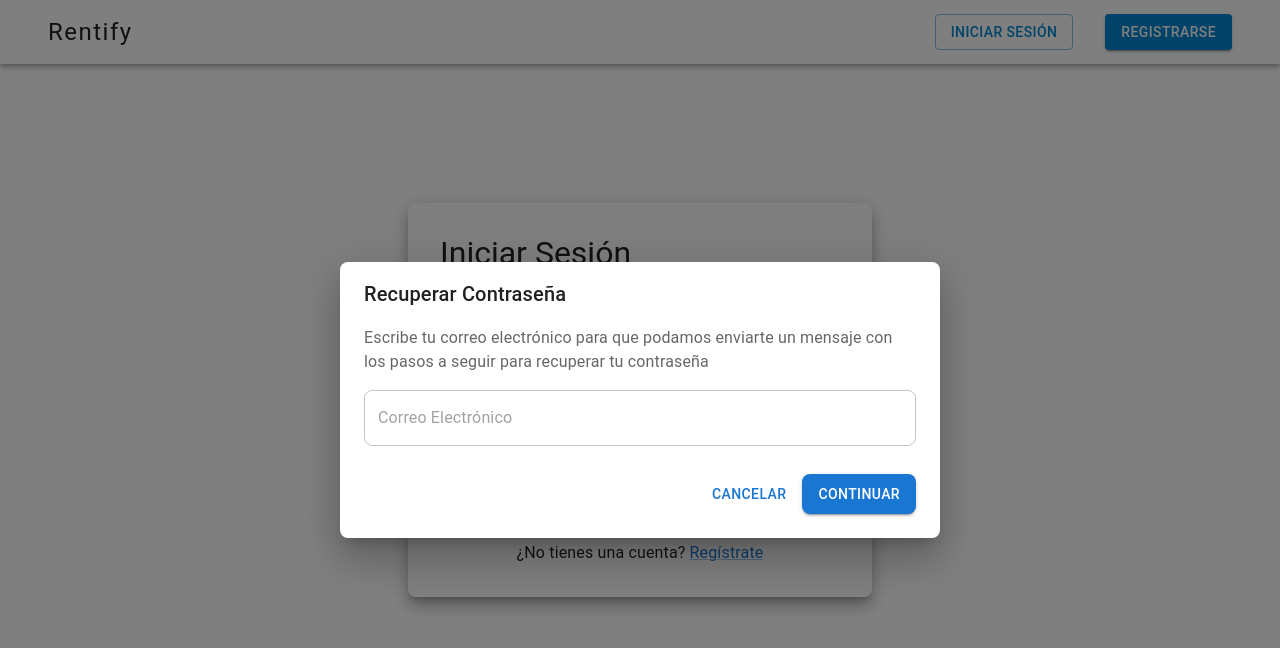
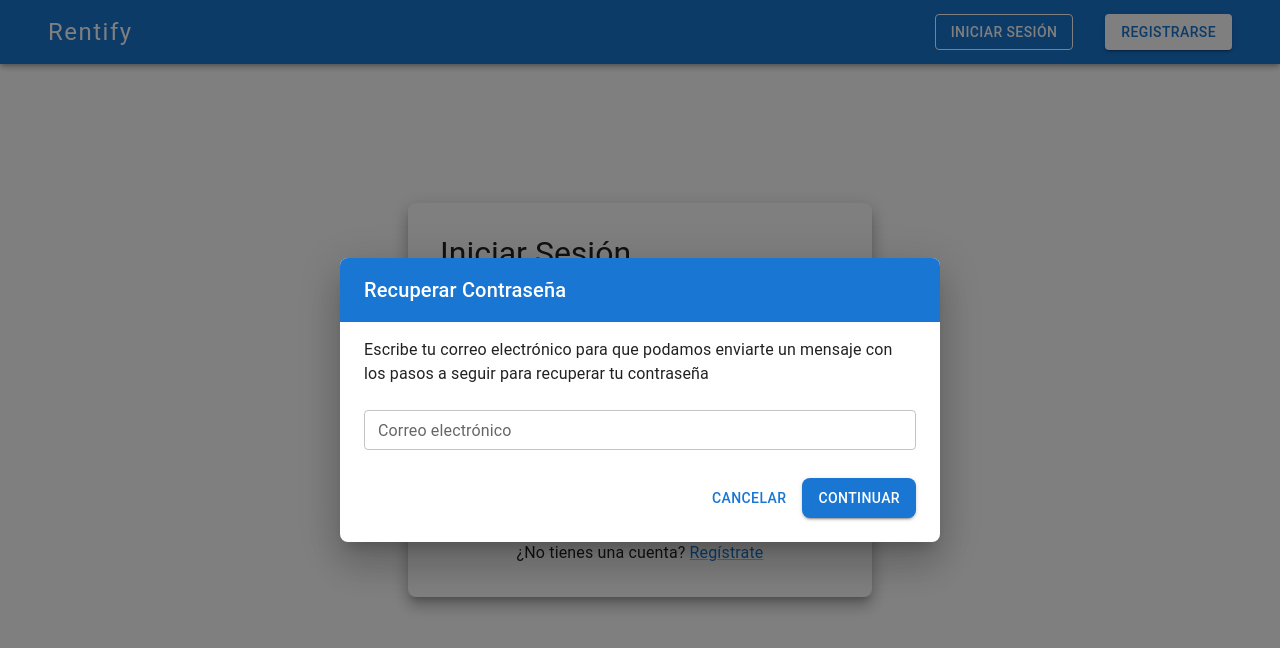
Before and after one commit to No-Country-simulation/S18-23-n-java-react, a React (Vite) app in the folder frontend/rentify/: page /login in a window 1280 px wide. Both pictures are taken after a click on the button "¿Olvidó su contraseña?". Shown: the top 648 px of the page. Built offline with nearby package versions, Linux system fonts and the light colour scheme.

Commit message:
front: feat(navbar): add user name and lastname at navbar when logs in [US-11]

```diff
--- a/frontend/rentify/src/components/ForgotPassword/ForgotPassword.tsx
+++ b/frontend/rentify/src/components/ForgotPassword/ForgotPassword.tsx
@@ -5,8 +5,12 @@ import {
   DialogContent,
   DialogContentText,
   DialogTitle,
-  OutlinedInput,
+  FormControl,
 } from "@mui/material";
+import FormInputText from "../LoginForm/FormComponents/FormInputText";
+import { FieldValues, useForm } from "react-hook-form";
+import { authRecoveryPassword } from "../../service/auth/authService";
+import { useNavigate } from "react-router-dom";
 
 interface Props {
   open: boolean;
@@ -14,28 +18,51 @@ interface Props {
 }
 
 function ForgotPassword({ open, handleClose }: Props) {
+  const navigate = useNavigate();
+  const { control, handleSubmit } = useForm<FieldValues>({
+    defaultValues: { email: "" },
+  });
+
+  const onSubmit = async (data: FieldValues) => {
+    const { email } = data;
+    const response = await authRecoveryPassword(email);
+    if (response.isSuccess) {
+      console.log(
+        "Correo enviado. Por favor, siga los pasos para recuperar su contraseña"
+      );
+      handleClose();
+      navigate(0);
+    } else {
+      console.log(response);
+    }
+  };
   return (
     <Dialog
       open={open}
       onClose={handleClose}
+      component={"form"}
+      onSubmit={handleSubmit(onSubmit)}
       PaperProps={{ sx: { borderRadius: 2 } }}
     >
-      <DialogTitle>Recuperar Contraseña</DialogTitle>
-      <DialogContent sx={{ display: "flex", flexDirection: "column", gap: 2 }}>
-        <DialogContentText>
+      <DialogTitle
+        color="white"
+        sx={{ backgroundColor: "primary.main", marginBottom: 2 }}
+      >
+        Recuperar Contraseña
+      </DialogTitle>
+      <DialogContent sx={{ display: "flex", flexDirection: "column", gap: 3 }}>
+        <DialogContentText color="textPrimary">
           Escribe tu correo electrónico para que podamos enviarte un mensaje con
           los pasos a seguir para recuperar tu contraseña
         </DialogContentText>
-        <OutlinedInput
-          autoFocus
-          required
-          id="email"
-          name="email"
-          type="email"
-          placeholder="Correo Electrónico"
-          fullWidth
-          sx={{ py: 0, borderRadius: 2 }}
-        />
+        <FormControl>
+          <FormInputText
+            name="email"
+            type="email"
+            label="Correo electrónico"
+            control={control}
+          />
+        </FormControl>
       </DialogContent>
       <DialogActions sx={{ pb: 3, px: 3 }}>
         <Button
@@ -45,7 +72,11 @@ function ForgotPassword({ open, handleClose }: Props) {
         >
           Cancelar
         </Button>
-        <Button variant="contained" sx={{ py: 1, borderRadius: 2 }}>
+        <Button
+          variant="contained"
+          type="submit"
+          sx={{ py: 1, borderRadius: 2 }}
+        >
           Continuar
         </Button>
       </DialogActions>
--- a/frontend/rentify/src/components/LoginForm/LoginForm.tsx
+++ b/frontend/rentify/src/components/LoginForm/LoginForm.tsx
@@ -11,7 +11,7 @@ import {
   Typography,
 } from "@mui/material";
 import { FieldValues, useForm } from "react-hook-form";
-import { Link as RouterLink } from 'react-router-dom';
+import { Link as RouterLink, useNavigate } from 'react-router-dom';
 import ForgotPassword from "../ForgotPassword/ForgotPassword";
 import FormInputText from "./FormComponents/FormInputText";
 import { AuthContext } from "../../context";
@@ -27,7 +27,7 @@ interface NotificationInfo {
 
 function LoginForm() {
   const { userLogin } = useContext(AuthContext);
-
+  const navigate = useNavigate()
   const [openDialog, setOpenDialog] = useState(false);
   const [notification, setNotification] = useState<NotificationInfo>({
     show: false,
@@ -46,6 +46,7 @@ function LoginForm() {
     if (response.isSuccess) {
       userLogin(response.data);
       addNewNotification("success", "Inicio de Sesión exitoso");
+      navigate("/")
     } else {
       addNewNotification("error", response.message);
     }
--- /dev/null
+++ b/frontend/rentify/src/components/Navbar/NavLinkItem.tsx
@@ -0,0 +1,26 @@
+import { MenuItem, ListItemIcon } from "@mui/material";
+import { Link } from "react-router-dom";
+
+interface Props {
+  to: string;
+  onClick: () => void;
+  icon: JSX.Element;
+  text: string;
+}
+
+function NavLinkItem({ to, onClick, icon, text }: Props) {
+  return (
+    <Link
+      to={to}
+      onClick={onClick}
+      style={{ textDecoration: "none", color: "inherit" }}
+    >
+      <MenuItem>
+        <ListItemIcon>{icon}</ListItemIcon>
+        {text}
+      </MenuItem>
+    </Link>
+  );
+}
+
+export default NavLinkItem;
--- a/frontend/rentify/src/components/Navbar/Navbar.tsx
+++ b/frontend/rentify/src/components/Navbar/Navbar.tsx
@@ -19,8 +19,15 @@ import { useContext, useState } from "react";
 import { authLogout } from "../../service/auth/authService";
 import { AuthContext } from "../../context";
 
-import { Link as RouterLink } from "react-router-dom";
-import { Logout, Person } from "@mui/icons-material";
+import { Link as RouterLink, useNavigate } from "react-router-dom";
+import {
+  Logout,
+  Person,
+  Menu as MenuIcon,
+  Login as LoginIcon,
+  HowToReg as RegisterIcon,
+} from "@mui/icons-material";
+import NavLinkItem from "./NavLinkItem";
 
 type NotificationType = "success" | "error";
 
@@ -31,7 +38,8 @@ interface NotificationInfo {
 }
 
 function Navbar() {
-  const { isUserLoggedIn, userLogout } = useContext(AuthContext);
+  const { isUserLoggedIn, userLogout, user } = useContext(AuthContext);
+  const navigate = useNavigate();
   const [notification, setNotification] = useState<NotificationInfo>({
     show: false,
     type: "error",
@@ -44,6 +52,7 @@ function Navbar() {
     if (response.isSuccess) {
       userLogout();
       addNewNotification("success", "Sesión cerrada exitosamente");
+      navigate("/login");
     } else {
       addNewNotification("error", "Ha ocurrido un error al cerrar la sesión");
     }
@@ -67,13 +76,15 @@ function Navbar() {
   };
 
   return (
-    <AppBar sx={{ backgroundColor: "white" }}>
+    <AppBar>
       <Container maxWidth="xl">
         <Toolbar>
           <Typography
             variant="h5"
-            color="textPrimary"
-            sx={{ letterSpacing: "1.5px" }}
+            color="white"
+            sx={{ letterSpacing: "1.5px", textDecoration: "none" }}
+            component={RouterLink}
+            to={"/"}
           >
             Rentify
           </Typography>
@@ -81,20 +92,52 @@ function Navbar() {
           <Stack direction={"row"} gap={4}>
             {isUserLoggedIn ? (
               <>
-                <IconButton
+                <Button
                   onClick={handleClick}
-                  size="small"
-                  sx={{ ml: 2 }}
+                  sx={{
+                    ml: 2,
+                    display: "flex",
+                    gap: 2,
+                    alignItems: "center",
+                    justifyContent: "center",
+                  }}
                   aria-haspopup="true"
                 >
-                  <Avatar sx={{ width: 32, height: 32 }}>U</Avatar>
-                </IconButton>
+                  {user?.username ? (
+                    <>
+                      <Typography>{user?.username}</Typography>
+                    </>
+                  ) : (
+                    <Stack
+                      direction={"row"}
+                      gap={1}
+                      color={"white"}
+                      sx={{ display: { xs: "none", sm: "flex" } }}
+                    >
+                      <Typography>{user?.name}</Typography>
+                      <Typography>{user?.lastname}</Typography>
+                    </Stack>
+                  )}
+                  {user?.photo ? (
+                    <Avatar sx={{ width: 32, height: 32 }} src={user?.photo} />
+                  ) : (
+                    <Avatar
+                      sx={{ width: 32, height: 32, backgroundColor: "white" }}
+                    >
+                      <Person color="primary" />
+                    </Avatar>
+                  )}
+                </Button>
               </>
             ) : (
               <>
                 <Button
                   variant="outlined"
-                  color="info"
+                  sx={{
+                    color: "white",
+                    borderColor: "white",
+                    display: { xs: "none", sm: "flex" },
+                  }}
                   component={RouterLink}
                   to="/login"
                 >
@@ -102,12 +145,23 @@ function Navbar() {
                 </Button>
                 <Button
                   variant="contained"
-                  color="info"
+                  sx={{
+                    color: "primary.main",
+                    backgroundColor: "white",
+                    display: { xs: "none", sm: "flex" },
+                  }}
                   component={RouterLink}
                   to="/register"
                 >
                   Registrarse
                 </Button>
+                <IconButton
+                  color="inherit"
+                  sx={{ display: { xs: "flex", sm: "none" } }}
+                  onClick={handleClick}
+                >
+                  <MenuIcon sx={{ width: 32, height: 32 }} />
+                </IconButton>
               </>
             )}
           </Stack>
@@ -150,12 +204,14 @@ function Navbar() {
         transformOrigin={{ horizontal: "right", vertical: "top" }}
         anchorOrigin={{ horizontal: "right", vertical: "bottom" }}
       >
-        <MenuItem onClick={handleClose}>
-          <ListItemIcon>
-            <Person />
-          </ListItemIcon>
-          Perfil
-        </MenuItem>
+        {isUserLoggedIn ? (
+          <Stack gap={1}>
+            <NavLinkItem
+              to="/profile"
+              onClick={handleClose}
+              icon={<Person />}
+              text="Mi Perfil"
+            />
             <Divider />
             <MenuItem onClick={handleLogout}>
               <ListItemIcon>
@@ -163,6 +219,25 @@ function Navbar() {
               </ListItemIcon>
               Cerrar Sesión
             </MenuItem>
+          </Stack>
+        ) : (
+          <Stack gap={1}>
+            <NavLinkItem
+              to="/login"
+              onClick={handleClose}
+              icon={<LoginIcon />}
+              text="Iniciar Sesión"
+            />
+
+            <Divider />
+            <NavLinkItem
+              to="/register"
+              onClick={handleClose}
+              icon={<RegisterIcon />}
+              text="Registrarse"
+            />
+          </Stack>
+        )}
       </Menu>
       <Snackbar
         open={notification.show}
--- a/frontend/rentify/src/interfaces/User.ts
+++ b/frontend/rentify/src/interfaces/User.ts
@@ -2,4 +2,8 @@ export interface User {
     id:    number;
     role:  string;
     token: string;
+    username?: string;
+    name?: string;
+    lastname?: string;
+    photo?: string;
 }
--- a/frontend/rentify/src/service/auth/authService.ts
+++ b/frontend/rentify/src/service/auth/authService.ts
@@ -35,3 +35,13 @@ export const authLogout = async () => {
     console.log(error);
   }
 };
+
+export const authRecoveryPassword = async (email: string) => {
+  try {
+    const response = await backend.post("/auth/recovery-password", { email });
+    return response.data;
+  } catch (error) {
+    if (axios.isAxiosError(error)) return error.response?.data;
+    console.log(error);
+  }
+};
```
Lines whose indentation alone changed are shown as unchanged.
